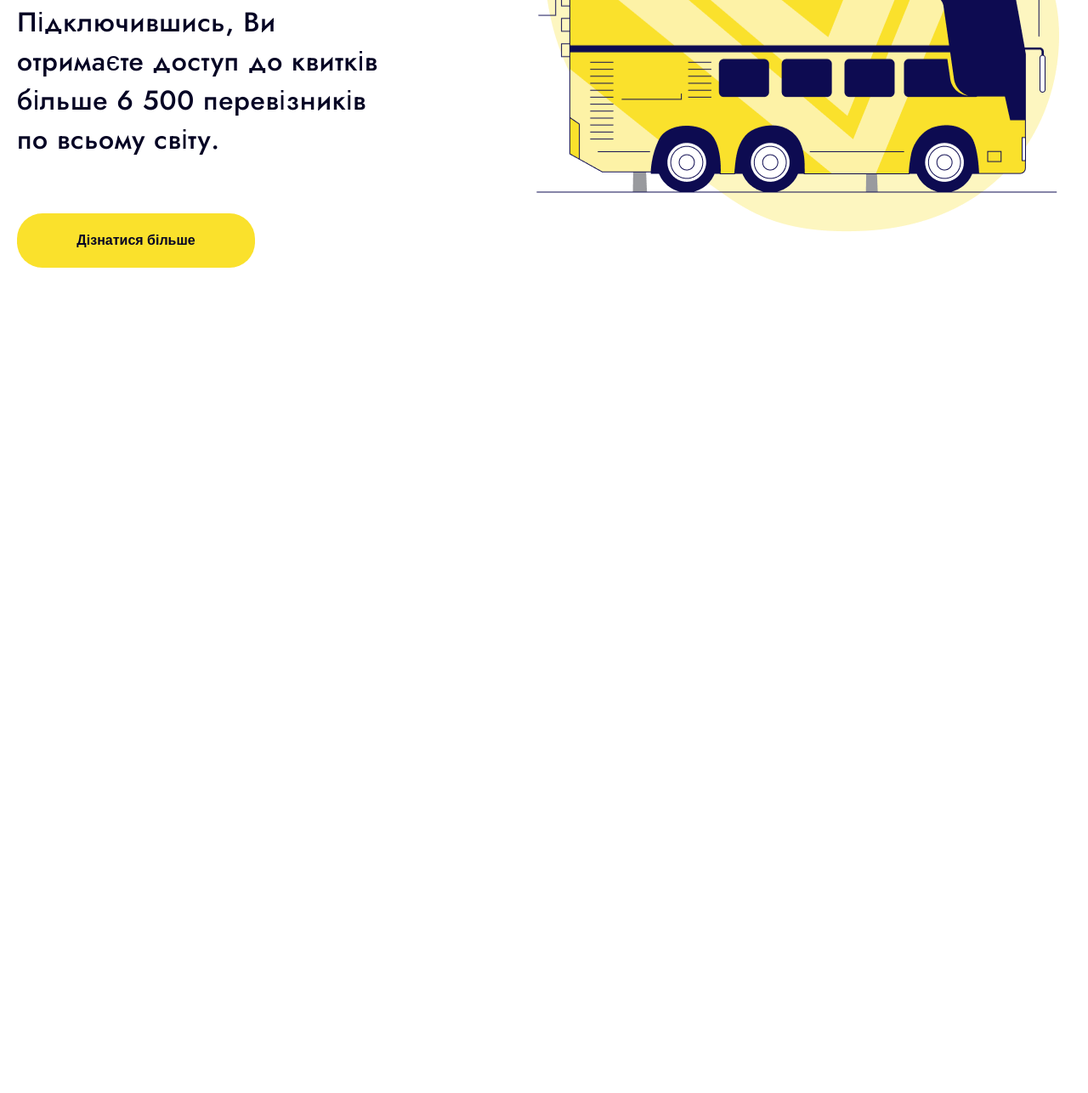
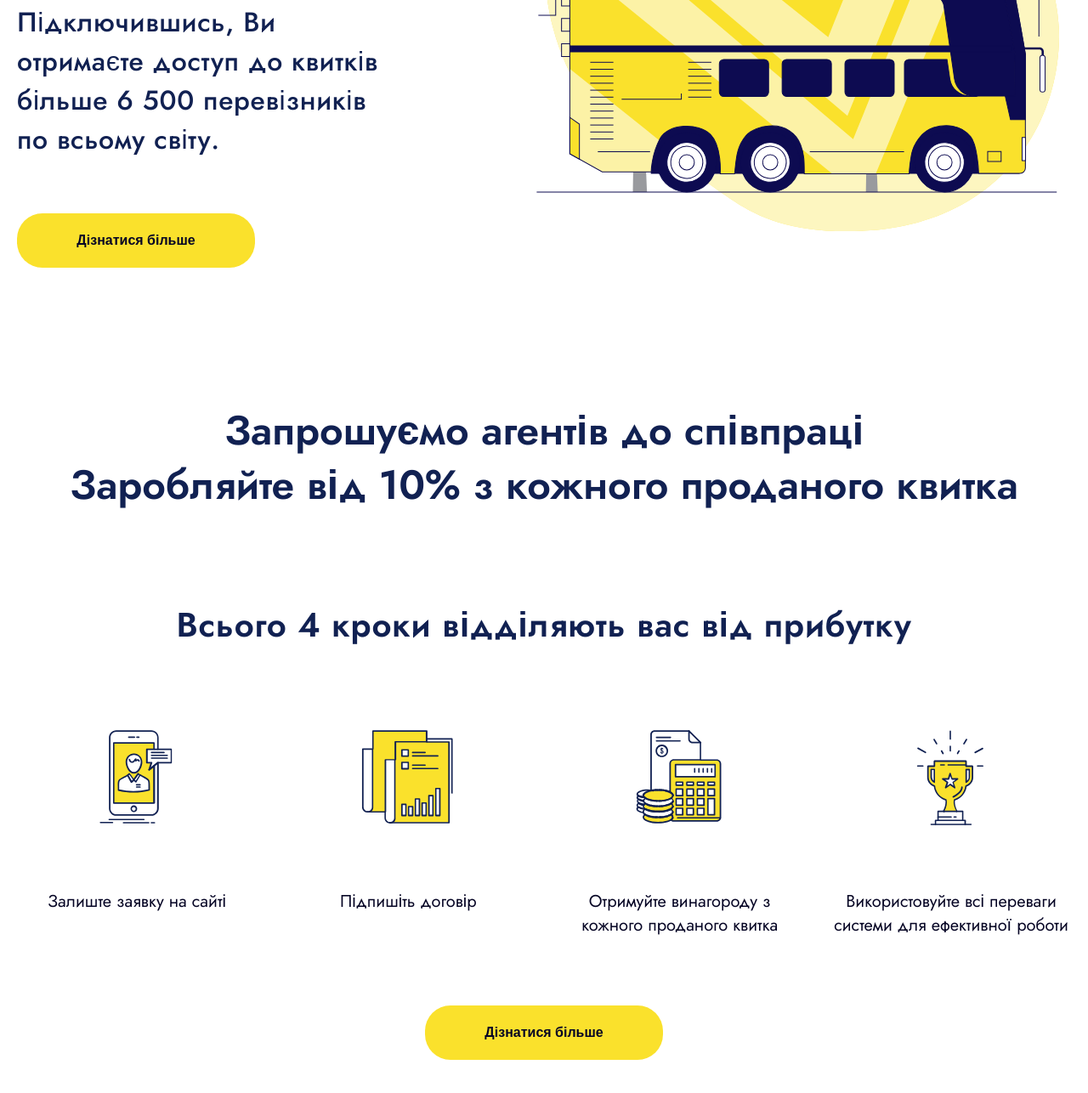
Before and after one commit to paw-dev/fly-joy, a plain HTML site: page index.html in a window 1280 px wide. Shown: the part 476-1762 px from the top of the page at 85% size. Before the commit the page ends 800 px from the top, so only its background shows below. Drawn offline with Linux system fonts and the light colour scheme.

Commit message:
Added section "cooperation"

```diff
--- a/index.html
+++ b/index.html
@@ -1,5 +1,6 @@
 <!DOCTYPE html>
 <html lang="en">
+
 <head>
   <meta charset="UTF-8" />
   <meta name="viewport" content="width=device-width, initial-scale=1.0" />
@@ -10,6 +11,7 @@
   <link rel="preconnect" href="https://fonts.gstatic.com" crossorigin>
   <link href="https://fonts.googleapis.com/css2?family=Jost:wght@400;500;600;700&display=swap" rel="stylesheet">
 </head>
+
 <body>
   <header>
     <div class="background">
@@ -43,7 +45,8 @@
         </nav>
         <div class="main-info">
           <h1>Fly&Joy<br>
-            <span>система для продажів квитків</span></h1>
+            <span>система для продажів квитків</span>
+          </h1>
           <p>Підключившись, Ви отримаєте доступ до квитків більше 6 500 перевізників по всьому світу.</p>
           <button>Дізнатися більше</button>
         </div>
@@ -51,5 +54,34 @@
       </section>
     </div>
   </header>
+  <main>
+    <div class="container">
+      <section class="cooperation">
+        <h2>Запрошуємо агентів до співпраці <br>
+          Заробляйте від 10% з кожного проданого квитка</h2>
+        <h3>Всього 4 кроки відділяють вас від прибутку</h3>
+        <div class="steps">
+          <div class="step">
+            <img src="/images/icons/proposal.svg" alt="proposal">
+            <p>Залиште заявку на сайті</p>
+          </div>
+          <div class="step">
+            <img src="/images/icons/contract.svg" alt="proposal">
+            <p>Підпишіть договір</p>
+          </div>
+          <div class="step">
+            <img src="/images/icons/reward.svg" alt="proposal">
+            <p>Отримуйте винагороду з кожного проданого квитка</p>
+          </div>
+          <div class="step">
+            <img src="/images/icons/advantages.svg" alt="proposal">
+            <p>Використовуйте всі переваги системи для ефективної роботи</p>
+          </div>
+        </div>
+        <button>Дізнатися більше</button>
+      </section>
+    </div>
+  </main>
 </body>
+
 </html>
--- a/styles/_common.scss
+++ b/styles/_common.scss
@@ -23,5 +23,6 @@ body {
     align-items: center;
     border-radius: 30px;
     border: none;
+    cursor: pointer;
   }
 }
--- a/styles/_header.scss
+++ b/styles/_header.scss
@@ -50,11 +50,11 @@
 
   .main-info {
     padding-top: 120px;
-    background-image: url("/images/bus.png");
+    background-image: url("/images/bus.svg");
     background-repeat: no-repeat;
     background-position: right top -20%;
     h1 {
-      color: $dark-color;
+      color: $dark-blue;
       font-size: 64px;
       font-weight: 700;
       line-height: 80px;
@@ -79,7 +79,7 @@
     }
     p {
       width: 457px;
-      color: $dark-color;
+      color: $dark-blue;
       font-size: 32px;
       font-weight: 500;
       letter-spacing: 0.64px;
--- a/styles/main.scss
+++ b/styles/main.scss
@@ -1,3 +1,56 @@
 @import "fonts";
 @import "common";
 @import "header";
+
+.cooperation {
+  margin: 160px 0;
+
+  h2 {
+    color: $dark-blue;
+    text-align: center;
+    font-family: $font;
+    font-size: 48px;
+    font-style: normal;
+    font-weight: 600;
+    line-height: 64px;
+  }
+
+  h3 {
+    color: $dark-blue;
+    text-align: center;
+    font-family: $font;
+    font-size: 40px;
+    font-style: normal;
+    font-weight: 600;
+    line-height: 64px;
+    letter-spacing: 0.8px;
+    padding: 100px 0 48px;
+  }
+
+  .steps {
+    display: flex;
+    justify-content: space-between;
+    margin-bottom: 80px;
+
+    .step {
+      max-width: 282px;
+      display: flex;
+      flex-wrap: wrap;
+      align-content: flex-start;
+      justify-content: center;
+      gap: 32px;
+
+      p {
+        text-align: center;
+        color: #050424;
+        font-size: 20px;
+        font-weight: 400;
+        line-height: 28px;
+      }
+    }
+  }
+  button {
+    background: #fae12c;
+    margin: 0 auto;
+  }
+}
```
Also changed, not shown: images/bus.svg (added), images/icons/advantages.png (added), images/icons/advantages.svg (added), images/icons/contract.png (added), images/icons/contract.svg (added), images/icons/proposal.png (added), images/icons/proposal.svg (added), images/icons/reward.png (added), images/icons/reward.svg (added), styles/main.css, 1 other file. Lines whose indentation alone changed are shown as unchanged.
